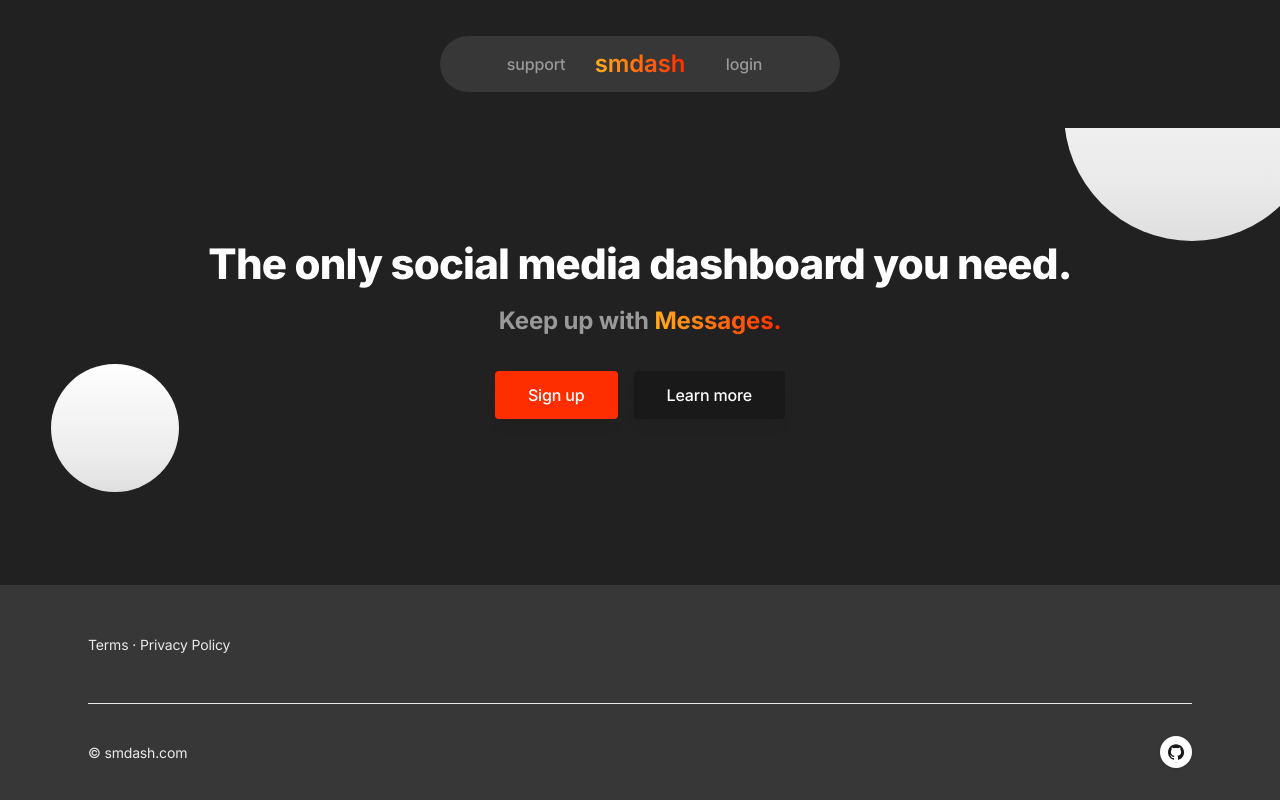
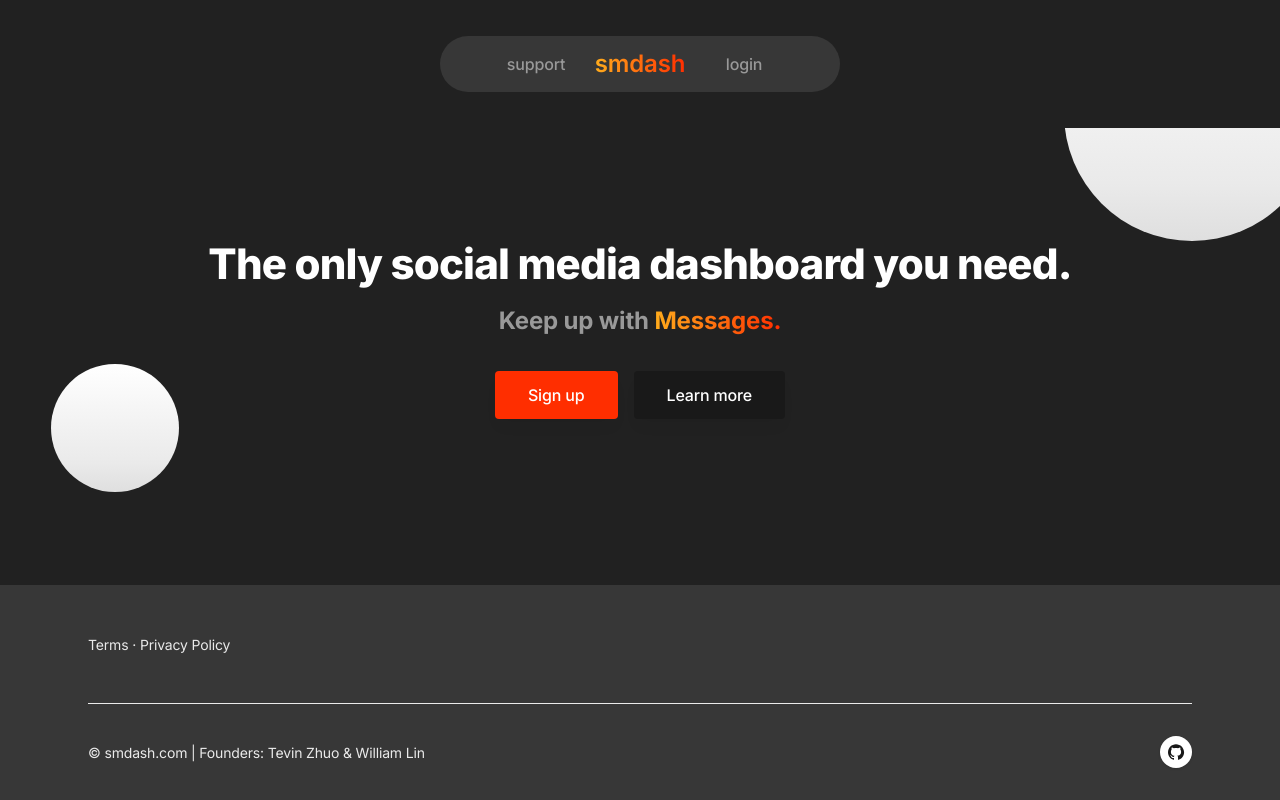
Before and after one commit to williamlin6803/Social-Media-Dashboard, a Next.js app in the folder frontend/: page / in a window 1280 px wide. Built offline with nearby package versions, Linux system fonts and the light colour scheme.

Commit message:
Updated footer

```diff
--- a/frontend/components/ui/footer.tsx
+++ b/frontend/components/ui/footer.tsx
@@ -109,7 +109,7 @@
           </ul>
 
           {/* Copyrights note */}
-          <div className="text-sm text-gray-200 mr-4">&copy; smdash.com</div>
+          <div className="text-sm text-gray-200 mr-4">&copy; smdash.com | Founders: Tevin Zhuo & William Lin</div>
 
         </div>
 
```
Also changed, not shown: 1 other file (tests, documents, lock files or other folders).
